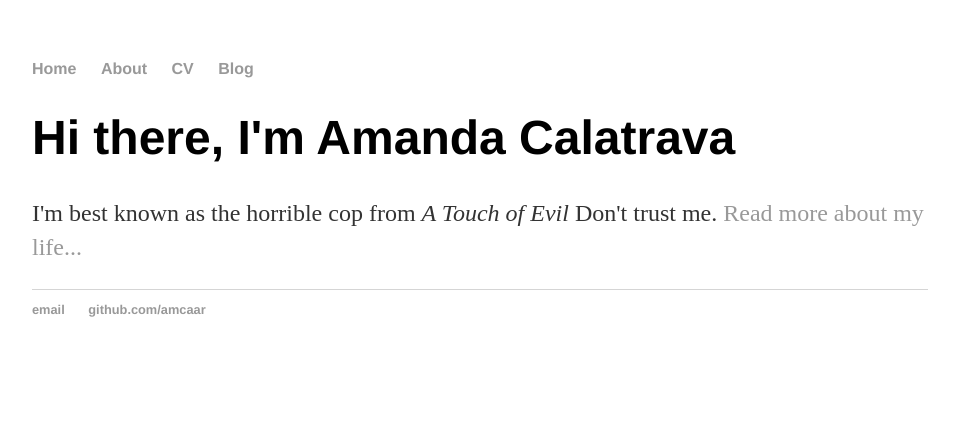
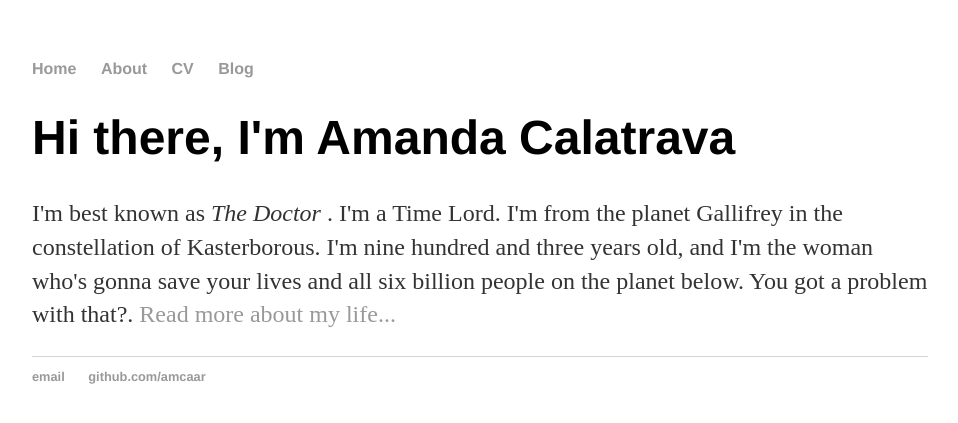
Before and after one commit to amcaar/amcaar.github.io, a Jekyll site: the page built from index.html, in a window 1280 px wide. Shown: the top 423 px of the page, without its empty margins (160-1118 px from the left). Built offline with Jekyll 4.4.1, drawn with Linux system fonts in a browser that asks for light colours.

Commit message:
Update index.html

```diff
--- a/index.html
+++ b/index.html
@@ -4,5 +4,5 @@ title: Amanda Calatrava
 ---
 <div class="blurb">
 	<h1>Hi there, I'm Amanda Calatrava</h1>
-	<p>I'm best known as the horrible cop from <em>A Touch of Evil</em> Don't trust me. <a href="/about">Read more about my life...</a></p>
+	<p>I'm best known as <em>The Doctor</em> . I'm a Time Lord. I'm from the planet Gallifrey in the constellation of Kasterborous. I'm nine hundred and three years old, and I'm the woman who's gonna save your lives and all six billion people on the planet below. You got a problem with that?. <a href="/about">Read more about my life...</a></p>
 </div><!-- /.blurb -->
```
